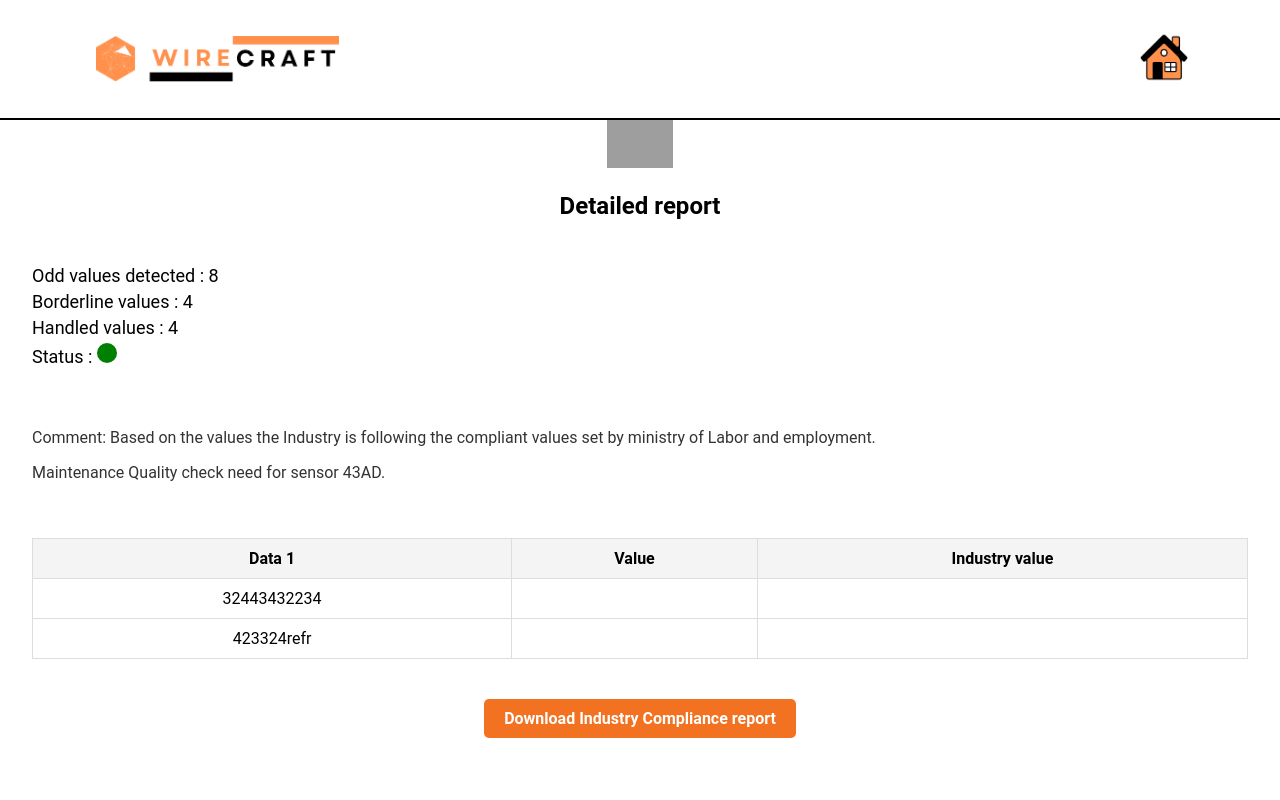
After one commit to Kartik-Katkar/Aluminium-Wire-Properties-Prediction, a Flask app: page /reports in a window 1280 px wide. The commit adds this page. Run offline with Flask 3, Linux system fonts and the light colour scheme; grey boxes are pictures that could not be loaded.

Commit message:
Added buttons and changes

```diff
--- a/app.py
+++ b/app.py
@@ -7,5 +7,13 @@ app = Flask(__name__)
 def home():
     return render_template('index.html')
 
+@app.route('/faq')
+def faq():
+    return render_template('faq.html')
+
+@app.route('/reports')
+def reports():
+    return render_template('reports.html')
+
 if __name__ == '__main__':
     app.run(debug=True)
--- a/static/css/index.css
+++ b/static/css/index.css
@@ -39,6 +39,13 @@ html {
   margin-top: 1rem;
   margin-bottom: 1rem;
   margin-right: 10rem; /* Space between logo and text */
+}
+.navbar-logo-1 {
+  height: 50px; /* Adjust size as needed */
+  margin-left: 40rem;
+  margin-top: 1rem;
+  margin-bottom: 1rem;
+  margin-right: 2rem; /* Space between logo and text */
 }
 
 .content {
--- /dev/null
+++ b/static/css/report.css
@@ -0,0 +1,81 @@
+/* Additional Styles for Reports Page */
+
+/* Report Content */
+.content {
+    display: flex;
+    flex-direction: column;
+    justify-content: flex-start;
+    align-items: center;
+    padding: 2rem;
+    padding-top: 5rem; /* Adjusted to make space for the navbar */
+    background-color: #ffffff;
+    text-align: center;
+  }
+
+  .back-button img {
+    height: 50px;
+    margin-top: 20px;
+  }
+
+  .title {
+    font-weight: 600;
+    margin-top: 20px;
+  }
+
+  .report-info {
+    text-align: left;
+    margin: 20px 0;
+    font-size: 18px;
+    width: 100%; /* Full width */
+  }
+
+  .report-info p {
+    margin: 5px 0;
+  }
+
+  .status {
+    display: inline-block;
+    width: 20px;
+    height: 20px;
+    background-color: green;
+    border-radius: 50%;
+  }
+
+  .comment-section {
+    text-align: left;
+    margin: 20px 0;
+    font-size: 16px;
+    color: #333;
+    width: 100%; /* Full width */
+  }
+
+  .report-table {
+    width: 100%;
+    border-collapse: collapse;
+    margin: 20px 0;
+  }
+
+  .report-table th, .report-table td {
+    border: 1px solid #ddd;
+    padding: 10px;
+    text-align: center;
+  }
+
+  .report-table th {
+    background-color: #f4f4f4;
+  }
+
+  .download-button {
+    display: inline-block;
+    padding: 10px 20px;
+    background-color: #f37221;
+    color: white;
+    text-decoration: none;
+    border-radius: 5px;
+    font-weight: 600;
+    margin-top: 20px;
+  }
+
+  .download-button:hover {
+    background-color: #f37221;
+  }
--- a/templates/index.html
+++ b/templates/index.html
@@ -17,7 +17,7 @@
 <body>
     <div class="navbar">
         <img src="../static/images/Logo with name.png" alt="Logo" class="navbar-logo">
-        <a href="./index.html"><img src="../static/images/FAQ.png" alt="Logo" class="navbar-logo"></a>
+        <a href="{{ url_for('faq') }}"><img src="../static/images/FAQ.png" alt="Logo" class="navbar-logo"></a>
         <!-- <div class="logo">WireCraft</div> -->
 
     </div>
--- /dev/null
+++ b/templates/reports.html
@@ -0,0 +1,63 @@
+<!DOCTYPE html>
+<html lang="en">
+<head>
+    <meta charset="UTF-8">
+    <meta name="viewport" content="width=device-width, initial-scale=1.0">
+    <link rel="stylesheet" href="../static/css/index.css">
+    <link rel="stylesheet" href="../static/css/report.css">
+    <link href="https://fonts.googleapis.com/css2?family=Montserrat:wght@400;500;600&display=swap" rel="stylesheet">
+    <title>WireCraft</title>
+    <link rel="icon" href="../static/images/Logo.png" type="image/x-icon" />
+</head>
+<body>
+    <div class="navbar">
+        <img src="../static/images/Logo with name.png" alt="Logo" class="navbar-logo">
+        <a href="{{ url_for('home') }}"><img src="../static/images/home.png" alt="Home" class="navbar-logo-1"></a>
+        <a href="{{ url_for('faq') }}"><img src="../static/images/FAQ.png" alt="FAQ" class="navbar-logo"></a>
+    </div>
+    <hr>
+
+    <div class="content">
+        <div class="back-button">
+            <a href="{{ url_for('home') }}"><img src="../static/images/back-arrow.png" alt="Back"></a>
+        </div>
+        <h2 class="title">Detailed report</h2>
+
+        <div class="report-info">
+            <p>Odd values detected : 8</p>
+            <p>Borderline values : 4</p>
+            <p>Handled values : 4</p>
+            <p>Status : <span class="status"></span></p>
+        </div>
+
+        <div class="comment-section">
+            <p>Comment: Based on the values the Industry is following the compliant values set by ministry of Labor and employment.</p>
+            <p>Maintenance Quality check need for sensor 43AD.</p>
+        </div>
+
+        <table class="report-table">
+            <thead>
+                <tr>
+                    <th>Data 1</th>
+                    <th>Value</th>
+                    <th>Industry value</th>
+                </tr>
+            </thead>
+            <tbody>
+                <tr>
+                    <td>32443432234</td>
+                    <td></td>
+                    <td></td>
+                </tr>
+                <tr>
+                    <td>423324refr</td>
+                    <td></td>
+                    <td></td>
+                </tr>
+            </tbody>
+        </table>
+
+        <a href="/download_report" class="download-button">Download Industry Compliance report</a>
+    </div>
+</body>
+</html>
```
Also changed, not shown: templates/faq.html (added, +37 -0 lines), static/images/home.png (added).
